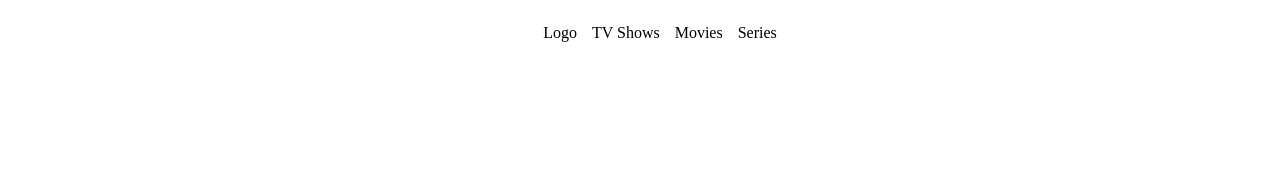
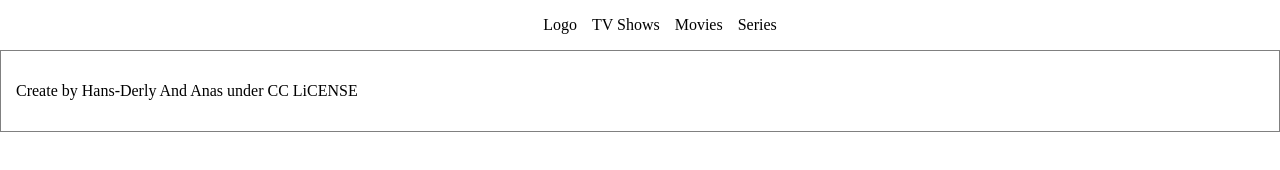
Before and after one commit to anas599/TV-Maze, a website built with webpack: page src/index.html in a window 1280 px wide. Built offline with nearby package versions, Linux system fonts and the light colour scheme.

Commit message:
add footer

```diff
--- a/src/assets/styles/styles.css
+++ b/src/assets/styles/styles.css
@@ -1,3 +1,7 @@
+body {
+  margin: 0;
+}
+
 header {
   display: flex;
   flex-direction: row;
@@ -11,3 +15,8 @@ header {
   list-style: none;
   gap: 15px;
 }
+
+.footer-container {
+  padding: 15px;
+  border: 1px solid gray;
+}
--- a/src/index.html
+++ b/src/index.html
@@ -20,6 +20,12 @@
     </nav>
   </header>
 
+  <footer>
+    <div class="footer-container">
+      <p>Create by Hans-Derly And Anas under CC LiCENSE</p>
+    </div>
+  </footer>
+
 </body>
 
 </html>
```
Also changed, not shown: dist/index.html, dist/main.js.
